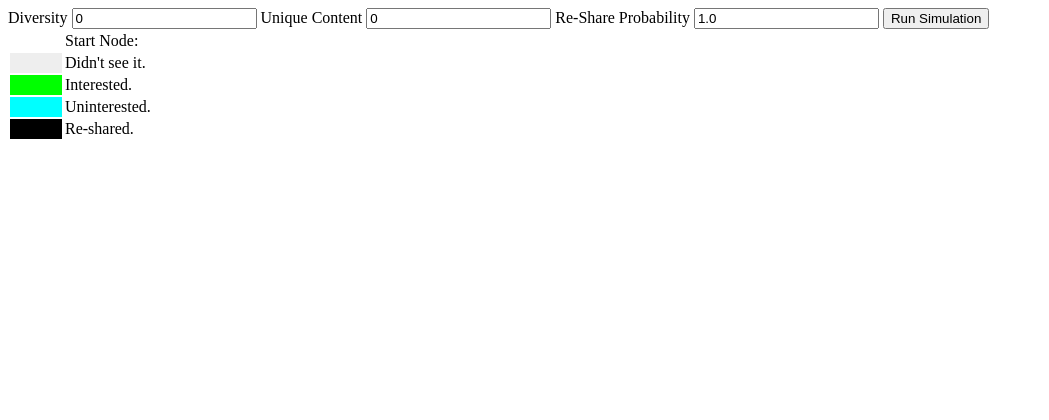
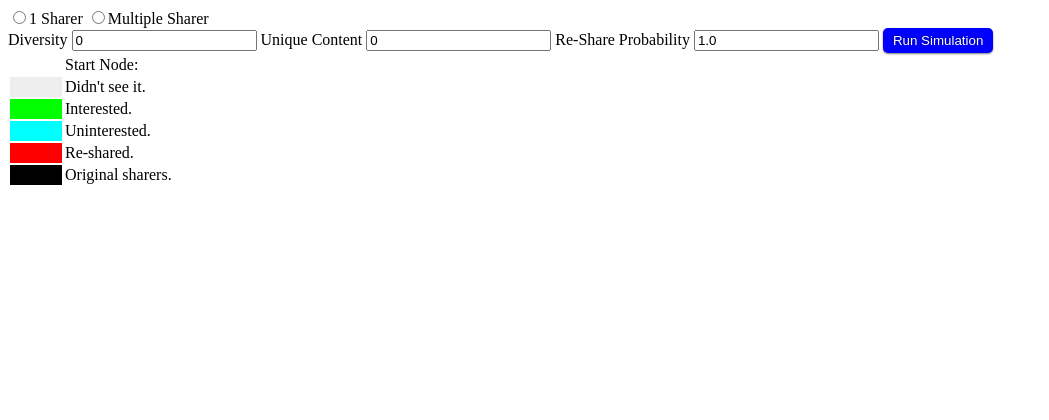
Before and after one commit to mjmaurer/social-network-simulator, a Flask app: page /facebook in a window 1280 px wide. Shown: the top 420 px of the page, without its empty margins (0-1049 px from the left). Before the commit the page ends 139 px from the top, so only its background shows below. Run offline with Flask 2, Linux system fonts and the light colour scheme.

Commit message:
multiple original sharers...

```diff
--- a/static/lib/networkDefaults.js
+++ b/static/lib/networkDefaults.js
@@ -9,6 +9,10 @@ function runSimulation(frm) {
     reshare = frm.reshareP.value;
     if (isValidInput(diversity) && isValidInput(uniqueness) && isValidInput(reshare)) {
         simulating = true;
+        mode = sharingMode;
+        startNode = "";
+        startNodes = [];
+        startNodesCount = 0;
     } else {
         alert("Oops- make sure all fields are filled out! Accepted values are between 0.0 and 1.0.");
     }
--- a/templates/facebook.html
+++ b/templates/facebook.html
@@ -9,6 +9,34 @@
             height: 100%;
             position: absolute;
         }
+          .button {
+	        text-shadow: 0 -1px 1px rgba(0,0,0,0.25), -2px 0 1px rgba(0,0,0,0.25);
+	        border-radius: 5px;
+	        -moz-border-radius: 5px;
+	        -webkit-border-radius: 5px;
+	        -moz-box-shadow: 0 1px 2px rgba(0,0,0,0.5);
+	        -webkit-box-shadow: 0 1px 2px rgba(0,0,0,0.5);
+	        color: white;
+	        padding: 5px 10px 5px;
+	        white-space: nowrap;
+	        text-decoration: none;
+	        cursor: pointer;
+	        background: #0000FF;
+	        border-style: none;
+	        text-align: center;
+	        overflow: hidden;
+        }
+
+        .button:hover,
+        .button:focus {
+	        background: #1919FF;
+	        color: white;
+        }
+
+        .button:active {
+            -moz-box-shadow: inset 0 1px 2px rgba(0,0,0,0.7);
+            -webkit-box-shadow: none;
+        }
     </style>
     <script src="{{ url_for('static', filename='lib/sigma.min.js') }}"></script>
     <script src="{{ url_for('static', filename='lib/sigma-plugins/sigma.parsers.gexf.min.js') }}"></script>
@@ -19,16 +47,27 @@
 
 <div id="main-div">
     <div id="menu-id">
+    <div class="toggle-btn-grp joint-toggle">
+        <label onclick="oneShare()" class="toggle"><input type="radio" name="shareMode" />1 Sharer</label>
+        <label onclick="multiShare()" class="toggle"><input type="radio" name="shareMode" />Multiple Sharer</label>
+    </div>
     <form id="FBSim" action="form_action.asp">
+        <span title="How closely interests align across the network">
             Diversity
-        <input type="text" name="diversityP" value="0">
+            <input type="text" name="diversityP" value="0" class="diversity">
+        </span>
 
+        <span title="Frequency of unique content being posted to network">
             Unique Content
             <input type="text" name="uniquenessP" value="0">
+        </span>
 
+        <span title="Probability that someone will reshare content they like">
             Re-Share Probability
             <input type="text" name="reshareP" value="1.0">
-        <input type="BUTTON" value="Run Simulation" onclick="runSimulation(this.form)">
+        </span>
+
+        <input type="BUTTON" class="button" value="Run Simulation" onclick="runSimulation(this.form)">
     </form>
     <table>
         <tr>
@@ -61,12 +100,19 @@
             <td id="uninterestedCount"></td>
         </tr>
         <tr>
-            <td width="50px" bgColor="#000000">
+            <td width="50px" bgColor="#FF0000">
             </td>
             <td>
                 Re-shared.
             </td>
             <td id="resharedCount"></td>
+        </tr>
+        <tr>
+            <td width="50px" bgcolor="#000000"></td>
+            <td>
+                Original sharers.
+            </td>
+            <td id="originalSharers"></td>
         </tr>
     </table>
         </div>
@@ -77,7 +123,8 @@
     var unseenColor = '#eee';
     var seenUninterestedColor = '#00FFFF';
     var interestedNoPostColor = '#00FF00';
-    var repostColor = '#000000';
+    var repostColor = '#FF0000';
+    var shareColor = '#000000';
     var diversity = "";
     var uniqueness = "";
     var reshare = "";
@@ -87,7 +134,18 @@
     var uninterestCt = 0;
     var unseenCt = 0;
     var simulating;
+    var mode;
+    var sharingMode = false;
+    var startNodes = [];
+    var startNodesCount = 0;
 
+    function oneShare() {
+        sharingMode = false;
+    }
+
+    function multiShare() {
+        sharingMode = true;
+    }
 
         //Queue of nodes to be visited
         var queue = [];
@@ -145,7 +203,14 @@
               }
 
               function colorQueue(node) {
+                  if (!Boolean(mode)) {
                       queue.push(node);
+                  } else {
+                      node.forEach(function (n) {
+                          queue.push(n.data.node);
+                      });
+                  }
+
                   while (queue.length > 0) {
                       colorSim(queue.shift());
                   }
@@ -217,21 +282,42 @@
                   if (!Boolean(simulating)) {
                       color(e);
                   } else {
-                      startNode = e.data.node.label;
                       reshareCt = 0;
                       uninterestCt = 0;
                       interestCt = 0;
                       unseenCt = 0;
+
+                      if (!Boolean(mode)) {
+                          startNode = e.data.node.label;
+                          startNodesCount = 1;
                           document.getElementById("startingNode").innerText = startNode;
                           e.data.node.visited = true;
-                      e.data.node.color = e.data.node.originalColor;
+                          e.data.node.color = shareColor;
                           colorQueue(e.data.node);
+
+                      } else {
+                          startNodes[startNodesCount] = e;
+                          startNodesCount++;
+                          document.getElementById("startingNode").innerText += ', ' + nodeList;
+                          var i = 0;
+                          startNodes.forEach(function (n) {
+                              if (i == 0) {
+                                  startNode = n.data.node.label;
+                              } else {
+                                  startNode += ', ' + n.data.node.label;
+                              }
+                              n.data.node.visited = true;
+                              n.data.node.color = shareColor;
+                          });
+                          colorQueue(startNodes);
+                      }
                           document.getElementById("resharedCount").innerText = reshareCt;
                           document.getElementById("uninterestedCount").innerText = uninterestCt;
                           document.getElementById("interestedCount").innerText = interestCt;
 
                       //Subtract 1 to account for the node that is sharing the data.
                           document.getElementById("unseenCount").innerText = s.graph.nodes().length - reshareCt - uninterestCt - interestCt - 1 + ' (' + unseenCt + ' unseen in friend network)';
+                          document.getElementById("originalSharers").innerText = document.getElementById("startingNode").innerText + ' (' + startNodesCount + ')';
                   }
               });
 
@@ -252,7 +338,9 @@
               // When the stage is clicked, we just color each
               // node and edge with its original color.
               s.bind('clickStage', function (e) {
+                  if (!Boolean(simulating)) {
                       reset(e);
+                  }
               });
           }
         );
```
Lines whose indentation alone changed are shown as unchanged.
